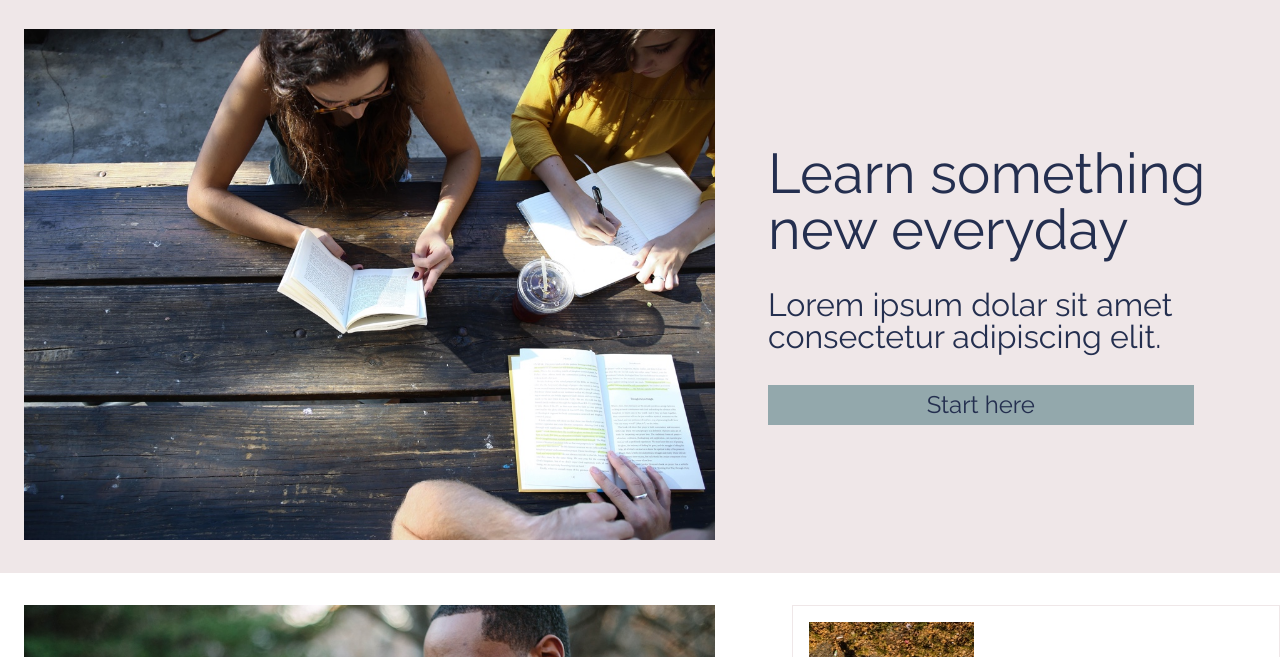
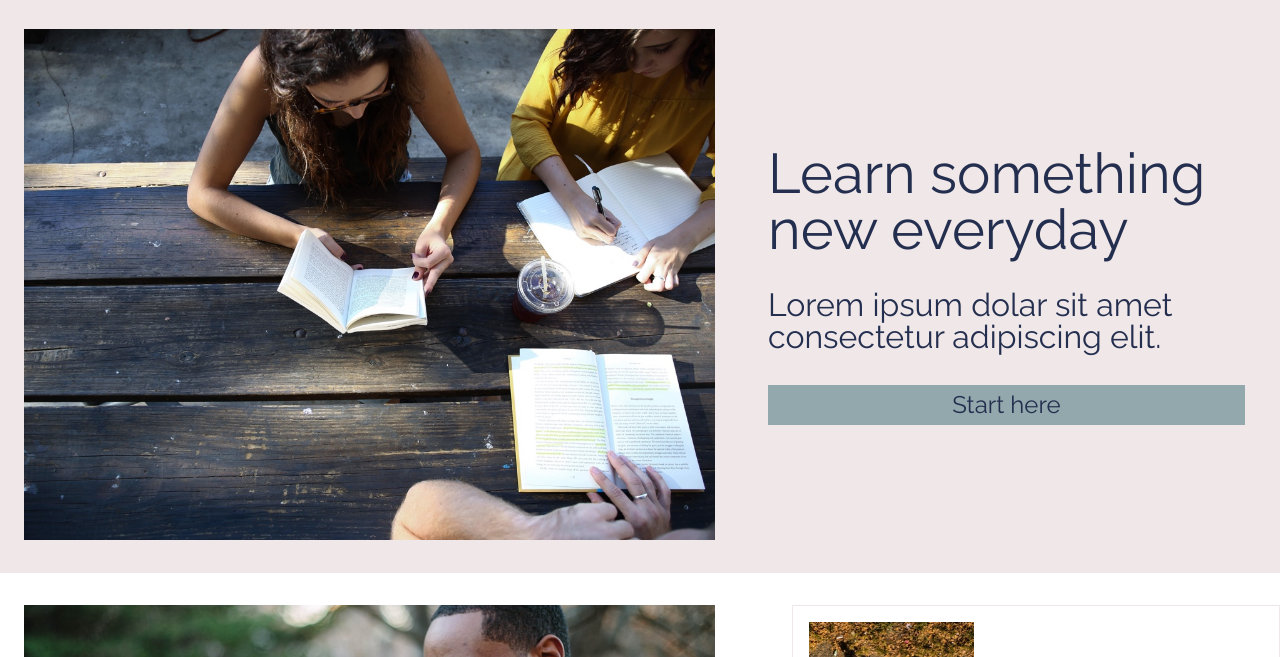
Before and after one commit to laymanamy/CapstoneProject, a plain HTML site: page index.html in a window 1280 px wide. Shown: the part 67-724 px from the top of the page. Drawn offline with Linux system fonts and the light colour scheme.

Commit message:
Adjust jumbotron sizing

```diff
--- a/CSS/style.css
+++ b/CSS/style.css
@@ -72,12 +72,14 @@ a {
 .banner-text h1 {
   font-size: 7rem;
   color: #242F4F;
+  width: 90%;
 }
 
 .banner-text h3 {
   font-size: 4rem;
   margin: 4rem 0;
   color: #242F4F;
+  width: 90%;
 }
 
 #button {
@@ -85,7 +87,7 @@ a {
   background-color: #93A8AC;
   padding: 1rem;
   transition: background-color 750ms linear 0s;
-  width: 80%;
+  width: 90%;
   text-align: center;
 }
 
```
